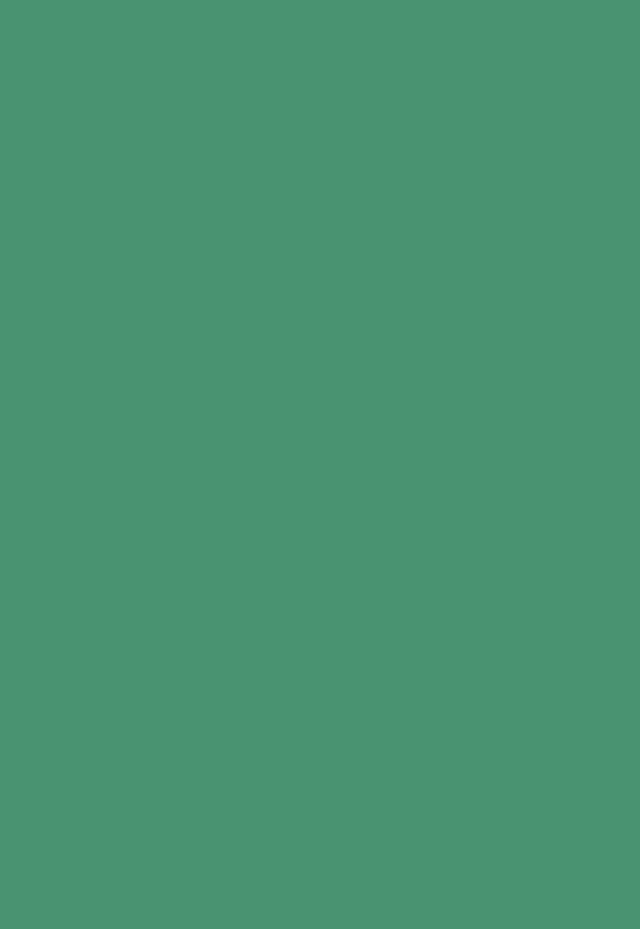
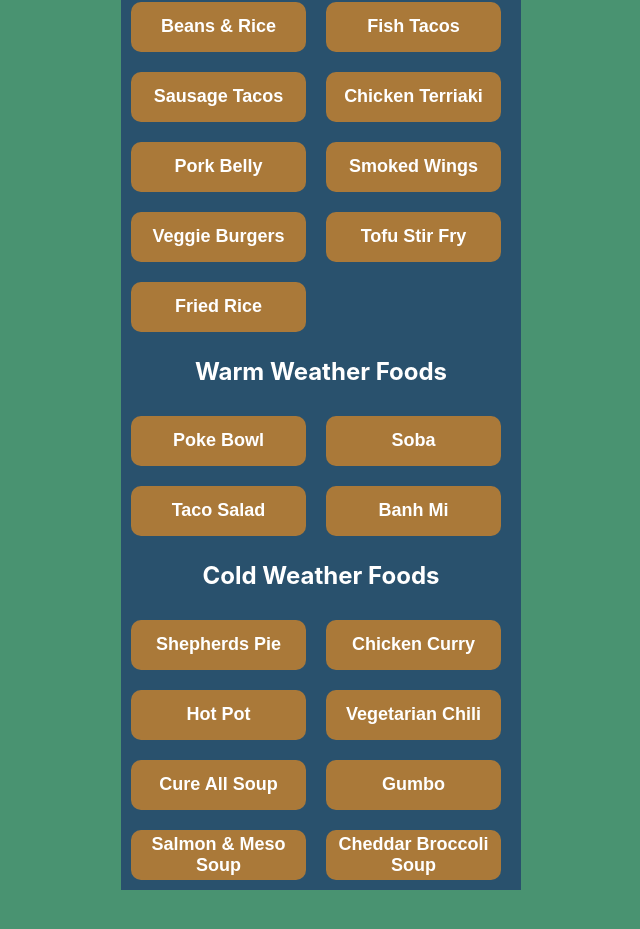
Before and after one commit to grace-in-wonderland/grocerylist, a React (Create React App) app: page / in a window 1280 px wide. Shown: the part 637-1566 px from the top of the page, without its empty margins (319-959 px from the left). Before the commit the page ends 800 px from the top, so only its background shows below. Built offline with nearby package versions, Linux system fonts and the light colour scheme.

Commit message:
Added ability to quick add multiple ingredients needed for hardcoded recipes

```diff
--- a/src/App.js
+++ b/src/App.js
@@ -1,6 +1,7 @@
 import React from 'react';
 import './App.css';
 import ListItems from './components/ListItems.js';
+import QuickAdd from './components/QuickAdd.js';
 
 class App extends React.Component {
   constructor(props) {
@@ -11,6 +12,7 @@ class App extends React.Component {
     }
 
     this.addItem = this.addItem.bind(this);
+    this.addItems = this.addItems.bind(this);
     this.deleteItem = this.deleteItem.bind(this);
     this.handleInput = this.handleInput.bind(this);
   }
@@ -26,6 +28,22 @@ class App extends React.Component {
     }
   }
 
+  addItems(e) {
+    e.preventDefault();
+    const list = e.target.value.split(", ");
+    //  let newItems = list.map( item => { text: item, key: Date.now()} );
+    let newItems = [];
+    let i;
+    for(i=0; i < list.length; i++) {
+      let item = {text: list[i], key: Date.now()+i};
+      newItems = [...newItems, item];
+    }
+
+      this.setState({
+        items: [...this.state.items, ...newItems],
+      })
+  }
+
   deleteItem(key) {
     this.setState({
       items: this.state.items.filter( item => item.key !== key )
@@ -34,12 +52,13 @@ class App extends React.Component {
 
   handleInput(e) {
     this.setState({
-      currentItem: { text: e.target.value, key: Date.now() }
+      currentItem: { text: e.target.value, key: Date.now()}
     })
   }
 
   render() {
     return (
+    <div>
       <div className="App">
         <header>
           <form id="add-ingredient-form" onSubmit={this.addItem}>
@@ -47,8 +66,10 @@ class App extends React.Component {
             <button type="submit">Add</button>
           </form>
         </header>
-         <ListItems items={this.state.items} deleteItem={this.deleteItem}></ListItems>
+         <ListItems items={this.state.items} deleteItem={this.deleteItem}/>
       </div>
+      <div className="QuickAdd"> <QuickAdd addItemsFunction={this.addItems}/></div>
+    </div>
     );
   }
 }
--- /dev/null
+++ b/src/components/QuickAdd.css
@@ -0,0 +1,24 @@
+.QuickAdd {
+  background-color: #29516D;
+  width: 400px;
+  margin: 40px auto;
+}
+
+.QuickAdd button {
+  background-color: #AA7939;
+  height: 50px;
+  width: 175px;
+  color: white;
+  font-size: 18px;
+  font-weight: bolder;
+  border-radius: 10px;
+  border: 0;
+  cursor: pointer;
+  margin: 10px;
+}
+
+.food-categories {
+  text-align: center;
+  color: white;
+  margin-top: 15px;
+}
--- /dev/null
+++ b/src/components/QuickAdd.js
@@ -0,0 +1,37 @@
+import React from 'react';
+import './QuickAdd.css';
+
+function QuickAdd(props) {
+  return(
+    <div>
+    <h2 className="food-categories">Category Name Here</h2>
+      <button value="2 Cans of Black Beans, Okra, Cajun Sausage, Rice" onClick={props.addItemsFunction}>Beans & Rice</button>
+      <button value="Fish Sticks, Fresh Corn, Colesaw Mix, Tortillas" onClick={props.addItemsFunction}>Fish Tacos</button>
+      <button value="Sausage, Tortillas, Avocados, Tomatoes, Corn" onClick={props.addItemsFunction}>Sausage Tacos</button>
+      <button value="Chicken, Rice" onClick={props.addItemsFunction}>Chicken Terriaki</button>
+      <button value="Pork, Rice" onClick={props.addItemsFunction}>Pork Belly</button>
+      <button value="Chicken Wings, BBQ Sauce, Sweet Potatoes" onClick={props.addItemsFunction}>Smoked Wings</button>
+      <button value="Veggie Burgers, Tomatoes, Lettuce, Bread" onClick={props.addItemsFunction}>Veggie Burgers</button>
+      <button value="Tofu, Peanut Butter, Mushrooms, other veggies" onClick={props.addItemsFunction}>Tofu Stir Fry</button>
+      <button value="Bell Pepper, Rice, Sauces" onClick={props.addItemsFunction}>Fried Rice</button>
+
+      <h2 className="food-categories">Warm Weather Foods</h2>
+      <button value="Tuna, Avocados, Corn, Rice" onClick={props.addItemsFunction}>Poke Bowl</button>
+      <button value="Soba Noodles, Seaweed" onClick={props.addItemsFunction}>Soba</button>
+      <button value="Salad Mix, Taco pack, Ground Beef" onClick={props.addItemsFunction}>Taco Salad</button>
+      <button value="Baguette, Meat, Pickled Carrot" onClick={props.addItemsFunction}>Banh Mi</button>
+
+      <h2 className="food-categories">Cold Weather Foods</h2>
+      <button value="Potatoes, Ground Beef, Frozen Veggie Mix, Bell Peppers" onClick={props.addItemsFunction}>Shepherds Pie</button>
+      <button value="Carrots, Potatoes, Chicken, Chicken Broth" onClick={props.addItemsFunction}>Chicken Curry</button>
+      <button value="Green Onion, Tofu, Beef, Mushrooms, Corn" onClick={props.addItemsFunction}>Hot Pot</button>
+      <button value="Canned Pumpkin, Fresh Corn, Canned Diced Tomatoes, Veggie Meat" onClick={props.addItemsFunction}>Vegetarian Chili</button>
+      <button value="Baby Kale, Minced Carrots, Corn, Chicken Broth" onClick={props.addItemsFunction}>Cure All Soup</button>
+      <button value="Okra, Sausage" onClick={props.addItemsFunction}>Gumbo</button>
+      <button value="Red Meso, Napa Cabbage, Salmon" onClick={props.addItemsFunction}>Salmon & Meso Soup</button>
+      <button value="Broccoli, Cheddar" onClick={props.addItemsFunction}>Cheddar Broccoli Soup</button>
+    </div>
+  )
+}
+
+export default QuickAdd;
```
